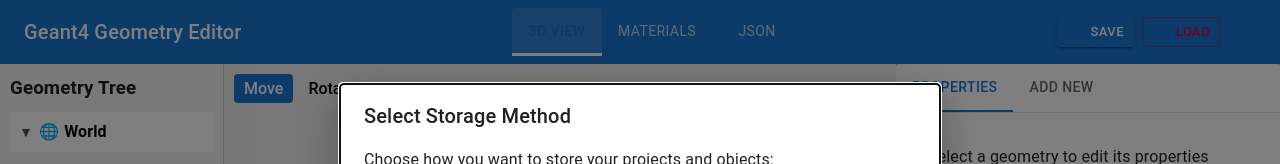
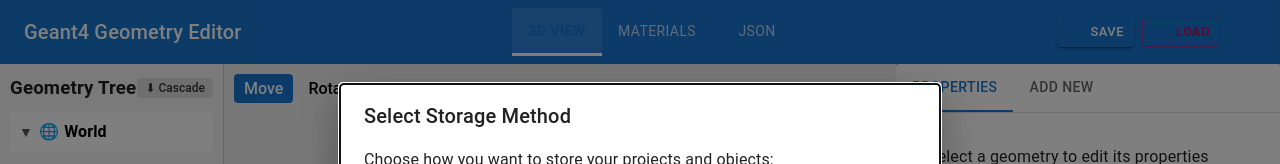
Before and after one commit to acolijn/geant4-geometry-editor, a React (Vite) app: page / in a window 1280 px wide. Shown: the top 164 px of the page. Built offline with nearby package versions, Linux system fonts and the light colour scheme; some icons are missing.

Commit message:
imporved visibility

```diff
--- a/src/components/viewer3D/GeometryTree.jsx
+++ b/src/components/viewer3D/GeometryTree.jsx
@@ -9,7 +9,7 @@ import { syncAssembliesFromSource } from '../geometry-editor/utils/assemblyUpdat
 import { debugLog } from '../../utils/logger.js';
 
 // GeometryTree component for the left panel
-export default function GeometryTree({ geometries, selectedGeometry, onSelect, onUpdateGeometry }) {
+export default function GeometryTree({ geometries, selectedGeometry, onSelect, onUpdateGeometry, cascadeVisibility, setCascadeVisibility }) {
   // State for save object dialog
   const [saveObjectDialogOpen, setSaveObjectDialogOpen] = useState(false);
   const [objectToSave, setObjectToSave] = useState(null);
@@ -263,6 +263,27 @@ export default function GeometryTree({ geometries, selectedGeometry, onSelect, o
     }
   });
 
+  // Build a set of volume names hidden by an ancestor (for cascade visibility mode)
+  const hiddenByAncestor = new Set();
+  if (cascadeVisibility && geometries.volumes) {
+    const hiddenNames = new Set();
+    geometries.volumes.forEach(v => {
+      if (v.visible === false && v.name) hiddenNames.add(v.name);
+    });
+    geometries.volumes.forEach(volume => {
+      let parent = volume.mother_volume;
+      while (parent && parent !== 'World') {
+        if (hiddenNames.has(parent)) {
+          hiddenByAncestor.add(volume.name);
+          break;
+        }
+        const parentIdx = volumeNameToIndex[parent];
+        if (parentIdx === undefined) break;
+        parent = geometries.volumes[parentIdx].mother_volume;
+      }
+    });
+  }
+
   // Recursive function to render a volume and its children in the tree
   const renderVolumeTree = (parentKey, level = 0) => {
     // If this parent has no children, return null
@@ -411,13 +432,13 @@ export default function GeometryTree({ geometries, selectedGeometry, onSelect, o
               style={{
                 marginLeft: 'auto',
                 cursor: 'pointer',
-                opacity: volume.visible === false ? 0.3 : 0.7,
+                opacity: volume.visible === false ? 0.3 : (hiddenByAncestor.has(volume.name) ? 0.3 : 0.7),
                 fontSize: '14px',
                 padding: '0 4px',
               }}
-              title={volume.visible === false ? 'Show' : 'Hide'}
+              title={volume.visible === false ? 'Show' : (hiddenByAncestor.has(volume.name) ? 'Hidden by parent' : 'Hide')}
             >
-              {volume.visible === false ? '👁️‍🗨️' : '👁️'}
+              {volume.visible === false ? '👁️‍🗨️' : (hiddenByAncestor.has(volume.name) ? '👁️‍🗨️' : '👁️')}
             </span>
           </div>
           {/* Only render children if node is expanded */}
@@ -432,7 +453,24 @@ export default function GeometryTree({ geometries, selectedGeometry, onSelect, o
 
   return (
     <div style={{ padding: '10px', backgroundColor: '#f5f5f5', height: '100%', overflowY: 'auto' }}>
-      <h3 style={{ margin: '0 0 10px 0' }}>Geometry Tree</h3>
+      <div style={{ display: 'flex', alignItems: 'center', justifyContent: 'space-between', margin: '0 0 10px 0' }}>
+        <h3 style={{ margin: 0 }}>Geometry Tree</h3>
+        <button
+          onClick={() => setCascadeVisibility(!cascadeVisibility)}
+          style={{
+            backgroundColor: cascadeVisibility ? '#1976d2' : '#e0e0e0',
+            color: cascadeVisibility ? 'white' : '#333',
+            border: 'none',
+            padding: '3px 8px',
+            borderRadius: '4px',
+            cursor: 'pointer',
+            fontSize: '12px',
+          }}
+          title={cascadeVisibility ? 'Cascade visibility ON: hiding a parent hides all children' : 'Cascade visibility OFF: each volume is independent'}
+        >
+          {cascadeVisibility ? '⬇ Cascade' : '⬇ Cascade'}
+        </button>
+      </div>
 
       {/* SaveObjectDialog for saving objects with a nicer interface - using the same component as GeometryEditor */}
       <SaveObjectDialog
--- a/src/components/viewer3D/Scene.jsx
+++ b/src/components/viewer3D/Scene.jsx
@@ -9,7 +9,7 @@ import { debugLog } from '../../utils/logger';
 // Scene component with all 3D elements
 
 // Simple Scene component with flat object structure
-export default function Scene({ geometries, selectedGeometry, onSelect, setFrontViewCamera, transformMode, onTransformEnd, worldSize, materials }) {
+export default function Scene({ geometries, selectedGeometry, onSelect, setFrontViewCamera, transformMode, onTransformEnd, worldSize, materials, cascadeVisibility }) {
   // Track which objects are source objects (objects that have been loaded from files)
   const [sourceObjects, setSourceObjects] = useState({});
 
@@ -61,6 +61,29 @@ export default function Scene({ geometries, selectedGeometry, onSelect, setFront
       });
     }
   });
+
+  // Build a set of volume names whose ancestor is hidden (for cascade visibility mode)
+  const hiddenByAncestor = new Set();
+  if (cascadeVisibility && geometries.volumes) {
+    const hiddenNames = new Set();
+    geometries.volumes.forEach(v => {
+      if (v.visible === false && v.name) hiddenNames.add(v.name);
+    });
+    // Walk up the mother_volume chain for each volume
+    geometries.volumes.forEach(volume => {
+      let parent = volume.mother_volume;
+      while (parent && parent !== 'World') {
+        if (hiddenNames.has(parent)) {
+          hiddenByAncestor.add(volume.name);
+          break;
+        }
+        // Find the parent volume to continue walking up
+        const parentIdx = volumeNameToIndex[parent];
+        if (parentIdx === undefined) break;
+        parent = geometries.volumes[parentIdx].mother_volume;
+      }
+    });
+  }
 
   // Wrapper function to call the imported calculateWorldPosition with the correct parameters
   const calculateWorldPositionWrapper = (volume, visited = new Set()) => {
@@ -321,6 +344,10 @@ export default function Scene({ geometries, selectedGeometry, onSelect, setFront
       if (volume.visible === false) {
         return null;
       }
+      // Skip rendering volumes whose ancestor is hidden (cascade mode)
+      if (cascadeVisibility && hiddenByAncestor.has(volume.name)) {
+        return null;
+      }
       const key = `volume-${index}`;
       const isMotherVolume = volumesByParent[key] && volumesByParent[key].length > 0;
 
--- a/src/components/viewer3D/Viewer3D.jsx
+++ b/src/components/viewer3D/Viewer3D.jsx
@@ -22,6 +22,7 @@ const Viewer3D = () => {
   } = useAppContext();
   const [transformMode, setTransformMode] = useState('translate');
   const [cameraControls, setCameraControls] = useState(null);
+  const [cascadeVisibility, setCascadeVisibility] = useState(false);
 
   // Handle canvas click to deselect
   const handleCanvasClick = (e) => {
@@ -180,6 +181,8 @@ const Viewer3D = () => {
           selectedGeometry={selectedGeometry}
           onSelect={onSelect}
           onUpdateGeometry={onUpdateGeometry}
+          cascadeVisibility={cascadeVisibility}
+          setCascadeVisibility={setCascadeVisibility}
         />
       </div>
 
@@ -281,6 +284,7 @@ const Viewer3D = () => {
             onTransformEnd={handleTransformEnd}
             worldSize={worldSize}
             materials={materials}
+            cascadeVisibility={cascadeVisibility}
           />
           <OrbitControls
             makeDefault
```
